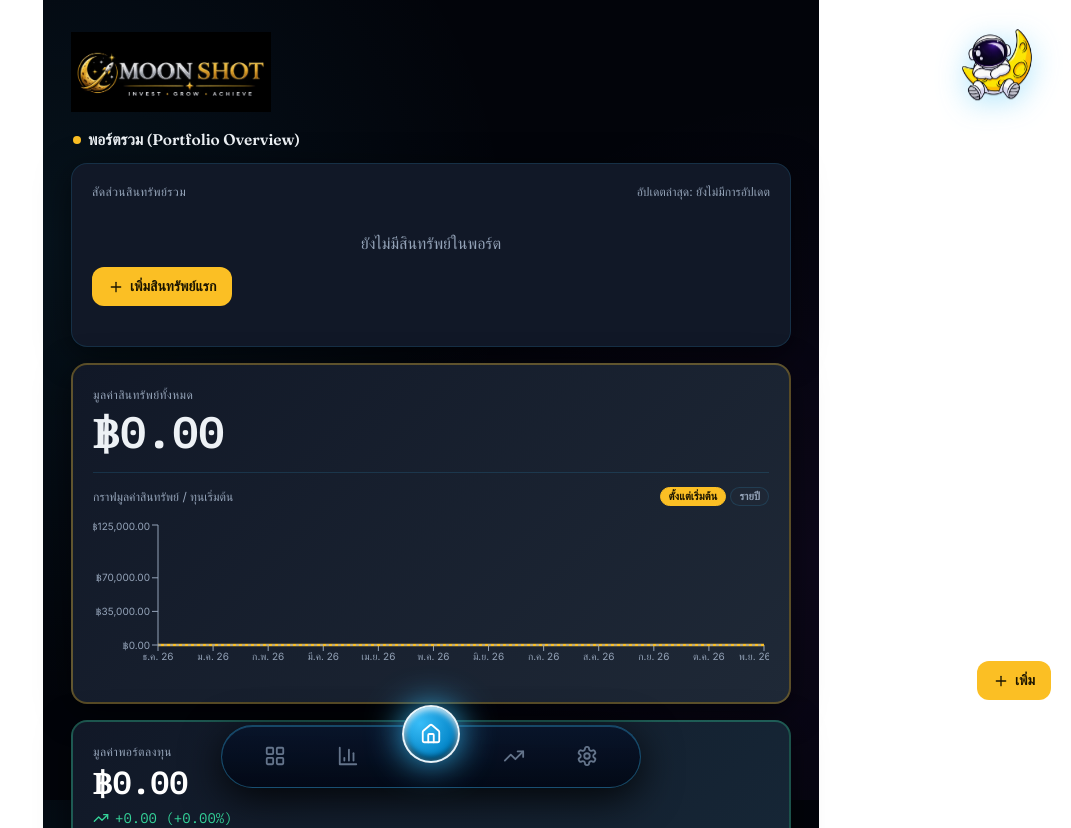
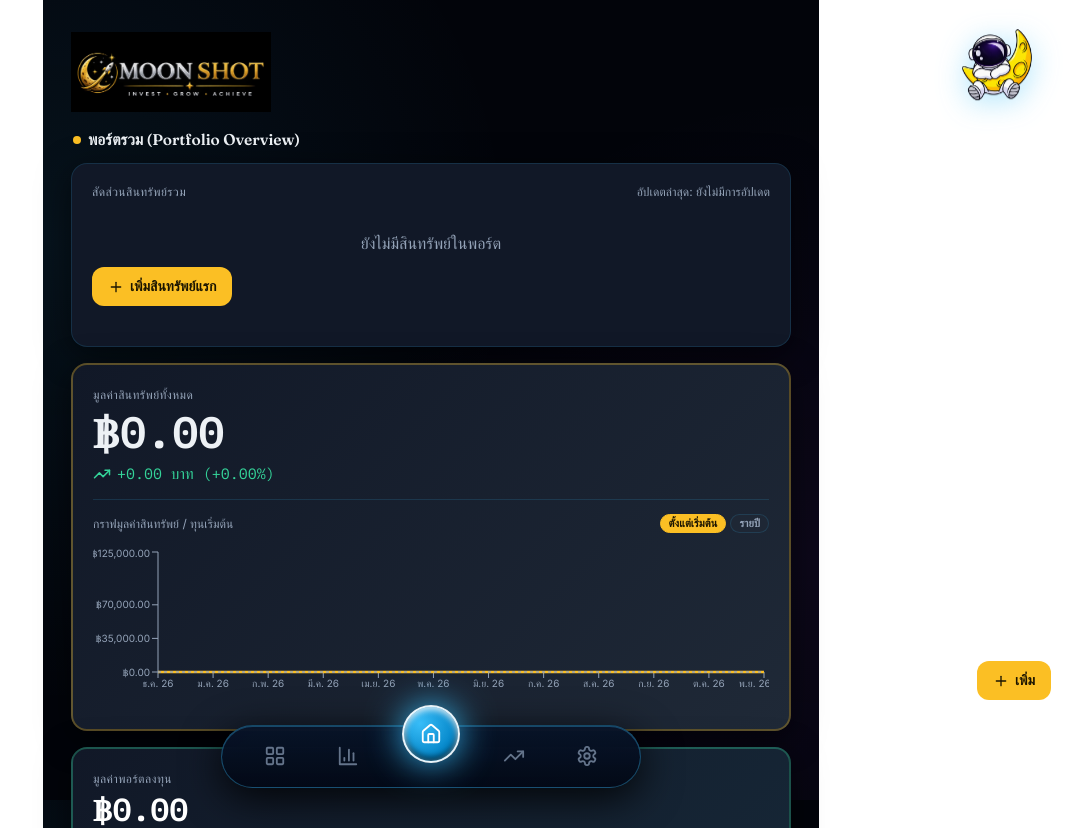
Before and after one commit to Loppol-hub/my-portfolio-app, a React (Vite) app: page / in a window 1280 px wide. Shown: the top 828 px of the page, without its empty margins (209-1280 px from the left). Built offline with nearby package versions, Linux system fonts and the light colour scheme.

Commit message:
Update App.jsx

```diff
--- a/src/App.jsx
+++ b/src/App.jsx
@@ -634,9 +634,14 @@ export default function PortfolioApp() {
     return visibleInvestedGain + cashAdjTotal;
   }, [visibleInvestedGain, cashAdjTotal]);
 
+  const heroProfitBase = useMemo(() => {
+    const base = visibleInvestedCost + Math.max(0, computedCash);
+    return base > 0 ? base : (totalCapital > 0 ? totalCapital : 1);
+  }, [visibleInvestedCost, computedCash, totalCapital]);
+
   const heroProfitPct = useMemo(() => {
-    return visibleInvestedCost > 0 ? (heroProfitAmount / visibleInvestedCost) * 100 : (totalCapital > 0 ? (heroProfitAmount / totalCapital) * 100 : null);
-  }, [visibleInvestedGain, visibleInvestedCost, totalCapital, heroProfitAmount]);
+    return heroProfitBase > 0 ? (heroProfitAmount / heroProfitBase) * 100 : 0;
+  }, [heroProfitAmount, heroProfitBase]);
 
   const lastUpdated = useMemo(() => {
     const dates = holdings.map((h) => h?.lastUpdated).filter(Boolean).sort();
@@ -2991,8 +2996,8 @@ export default function PortfolioApp() {
                           {['capital_add', 'profit', 'dividend'].includes(e.type) || (e.type === 'rebalance' && e.amount >= 0) ? '+' : '-'}฿{fmt(Math.abs(e.amount), 2)}
                         </span>
                         {e.type !== 'fee' && !e.id.toString().startsWith('log_pnl_') && (
-                          <button style={{ background: 'transparent', border: '1px solid var(--muted)', cursor: 'pointer', padding: '2px' }} onClick={() => requestDelete('ledger', e.id, LEDGER_LABELS[e.type] || e.type)}>
-                            <Trash2 size={13} />
+                          <button style={{ background: 'transparent', border: '1px solid var(--gold)', borderRadius: '6px', cursor: 'pointer', padding: '4px', color: 'var(--gold)', display: 'flex', alignItems: 'center', justifyContent: 'center' }} onClick={() => requestDelete('ledger', e.id, LEDGER_LABELS[e.type] || e.type)} title="คืนค่ารายการ">
+                            <RotateCcw size={14} />
                           </button>
                         )}
                       </div>
```
